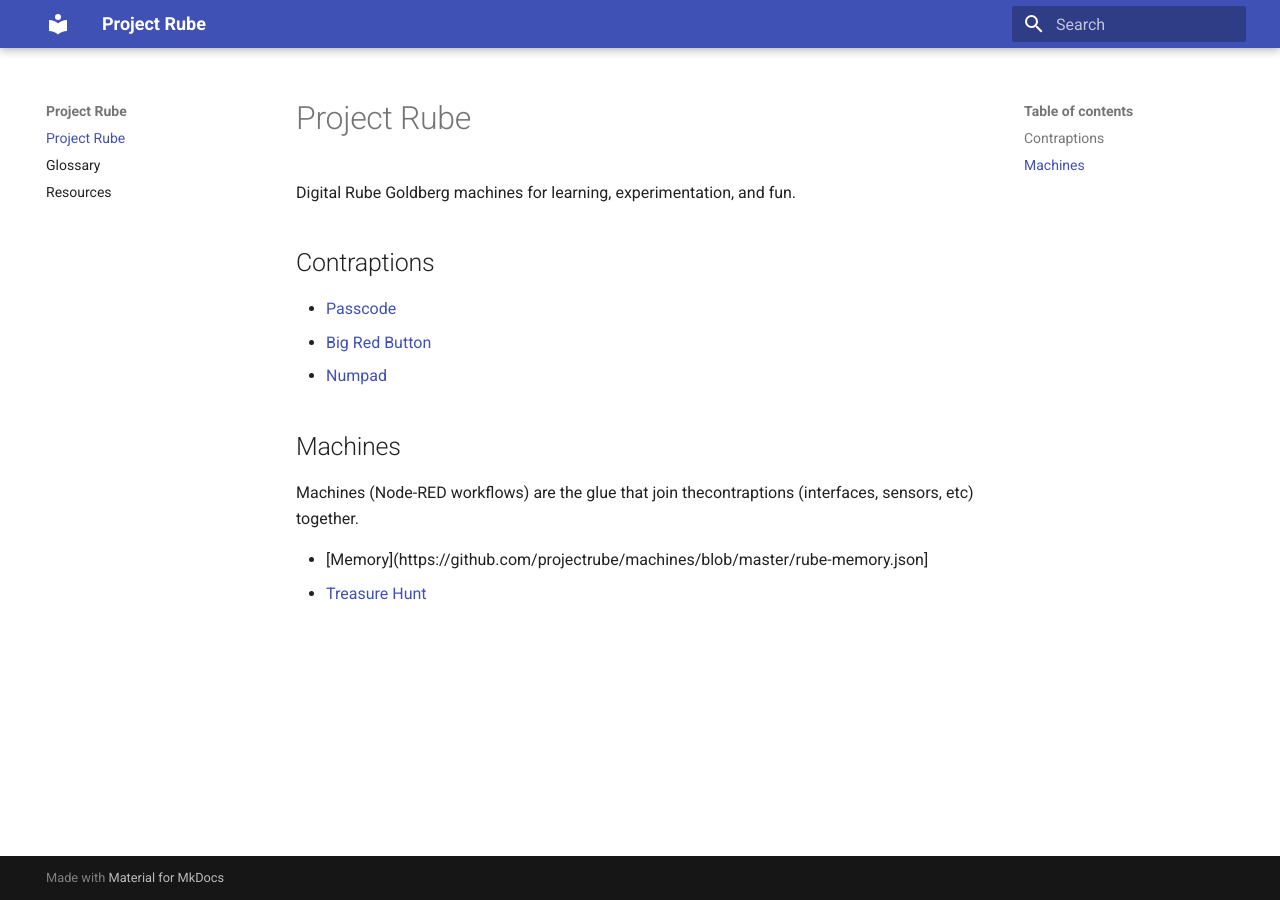
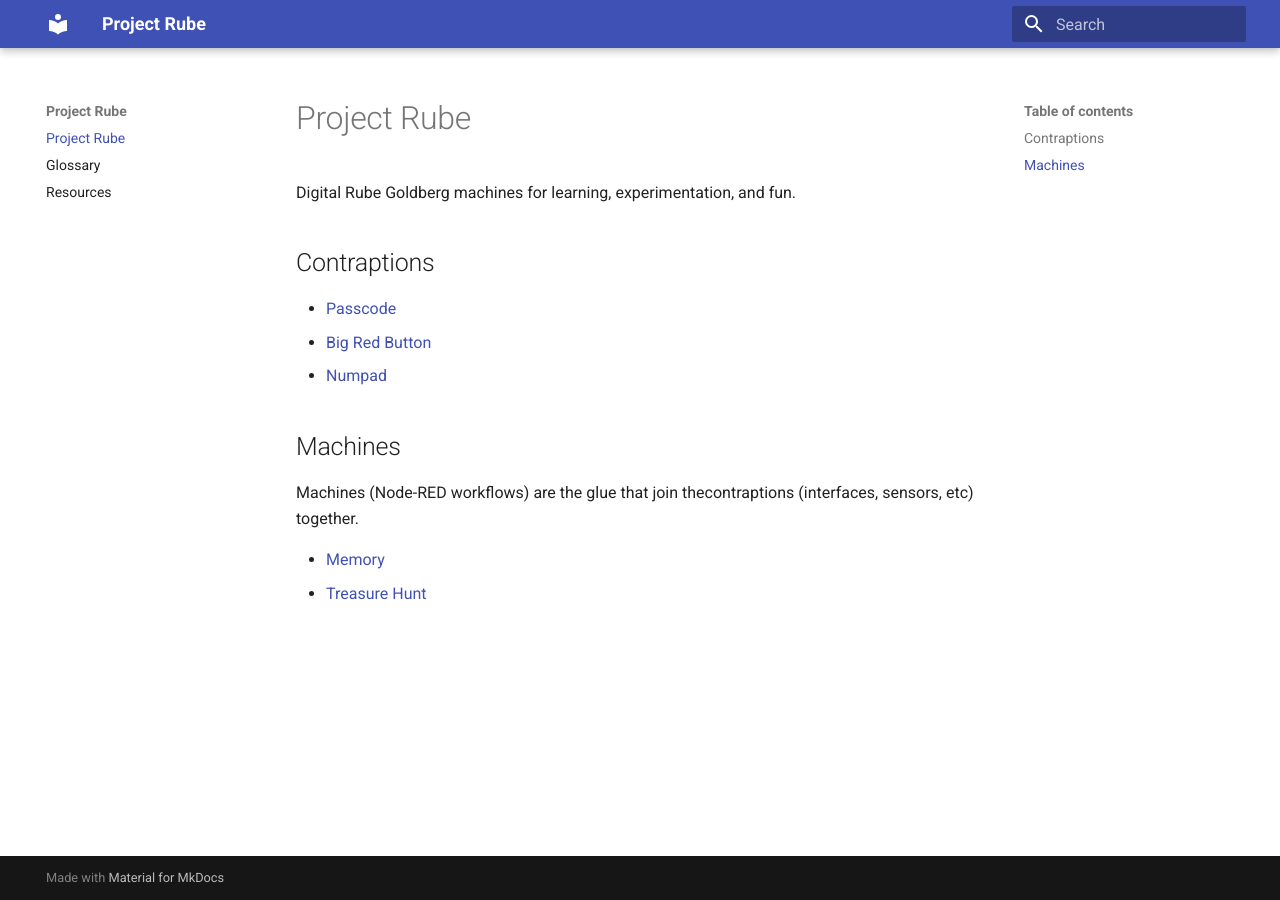
Before and after one commit to projectrube/www, an MkDocs documentation site: the page built from docs/index.md, in a window 1280 px wide. Built offline with MkDocs 1.6.1 and Material for MkDocs 9.7.7, drawn with Linux system fonts in a browser that asks for light colours.

Commit message:
:dizzy_face:

```diff
--- a/docs/index.md
+++ b/docs/index.md
@@ -12,5 +12,5 @@ Digital Rube Goldberg machines for learning, experimentation, and fun.
 
 Machines (Node-RED workflows) are the glue that join thecontraptions (interfaces, sensors, etc) together.
 
-- [Memory](https://github.com/projectrube/machines/blob/master/rube-memory.json]
+- [Memory](https://github.com/projectrube/machines/blob/master/rube-memory.json)
 - [Treasure Hunt](https://github.com/projectrube/passcode#treasure-map)
```
